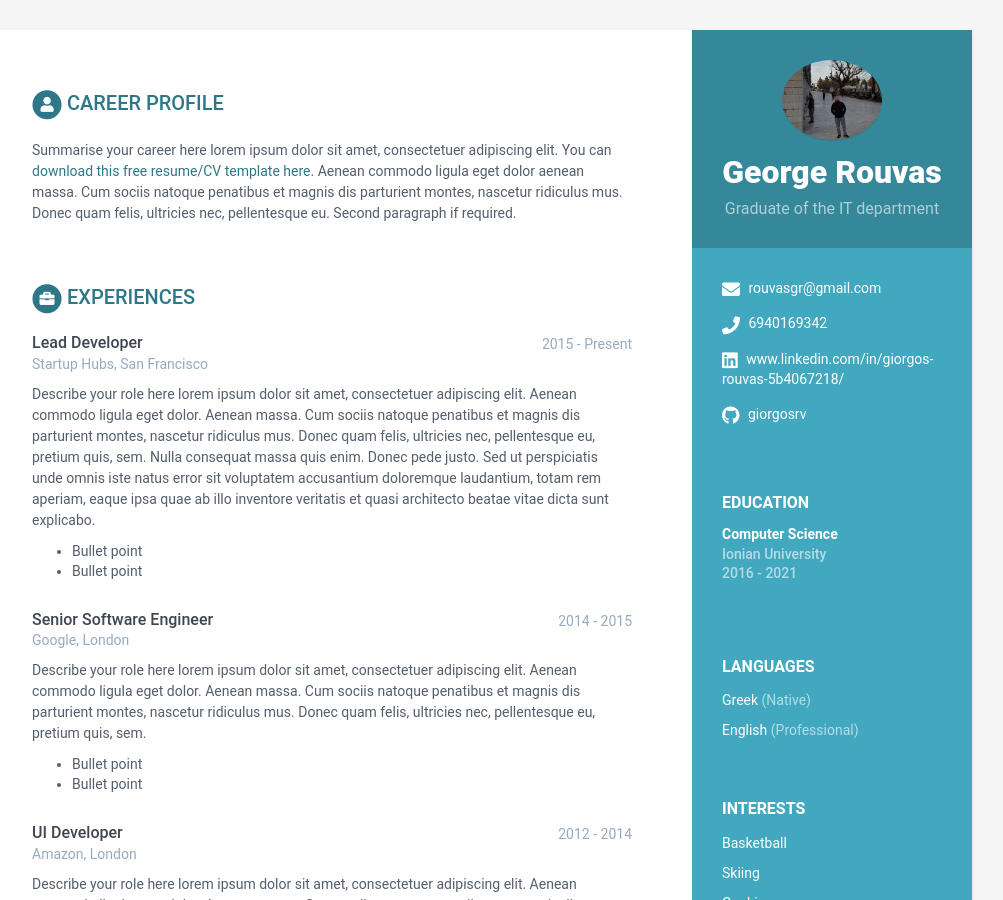
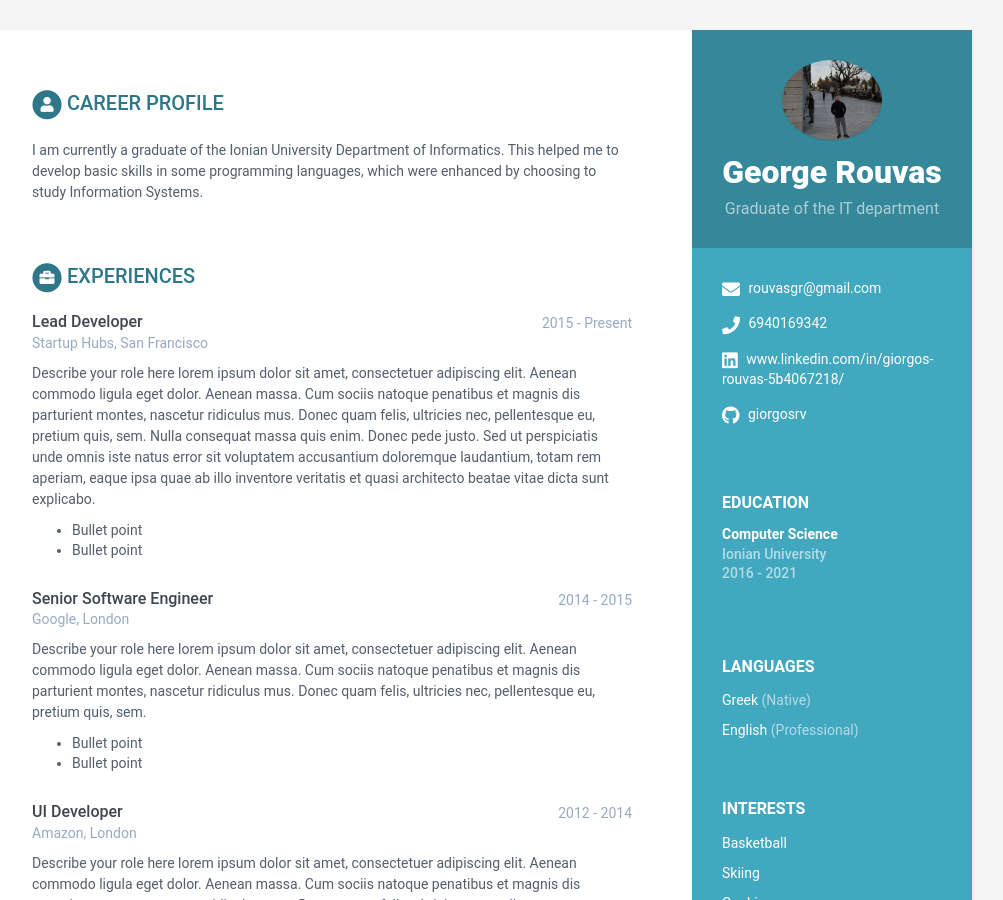
Before and after one commit to giorgosrv/MyCv, a Jekyll site: the page built from index.html, in a window 1280 px wide and 900 px high. Shown: the whole window, without its empty margins (168-1171 px from the left). Built offline with Jekyll 4.4.1, drawn with Linux system fonts in a browser that asks for light colours.

Commit message:
Update data.yml

```diff
--- a/_data/data.yml
+++ b/_data/data.yml
@@ -47,12 +47,10 @@ sidebar:
 career-profile:
     title: Career Profile
     summary: |
-      Summarise your career here lorem ipsum dolor sit amet, consectetuer
-      adipiscing elit. You can [download this free resume/CV template here]().
-      Aenean commodo ligula eget dolor aenean massa. Cum sociis natoque
-      penatibus et magnis dis parturient montes, nascetur ridiculus mus.
-      Donec quam felis, ultricies nec, pellentesque eu.
-      Second paragraph if required.
+      I am currently a graduate of the Ionian University Department of Informatics.
+      This helped me to develop basic skills in some programming languages, which were enhanced by choosing to study Information Systems.
+
+
 education:
     - degree: Computer Science
       university: Ionian University
```
